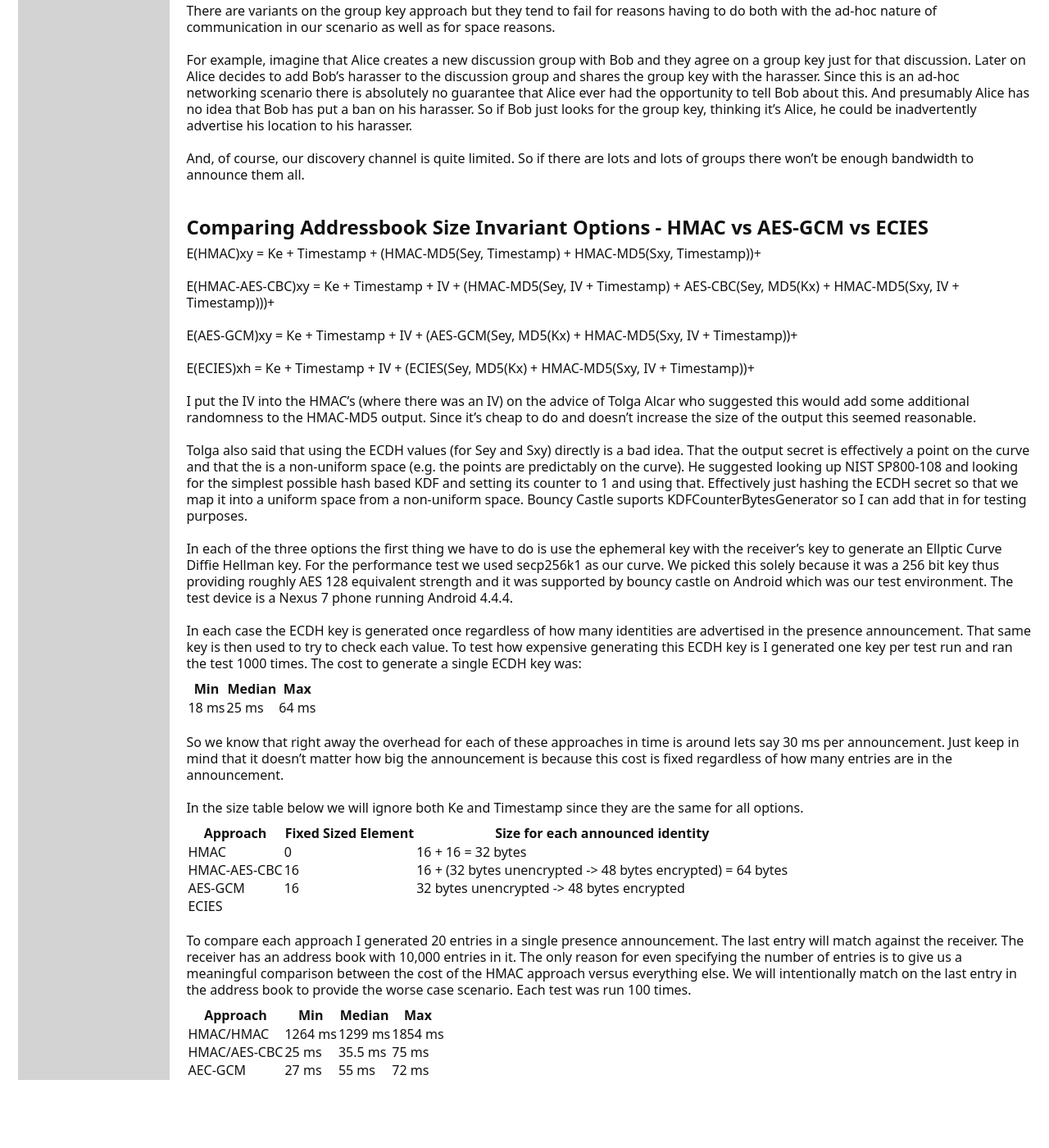
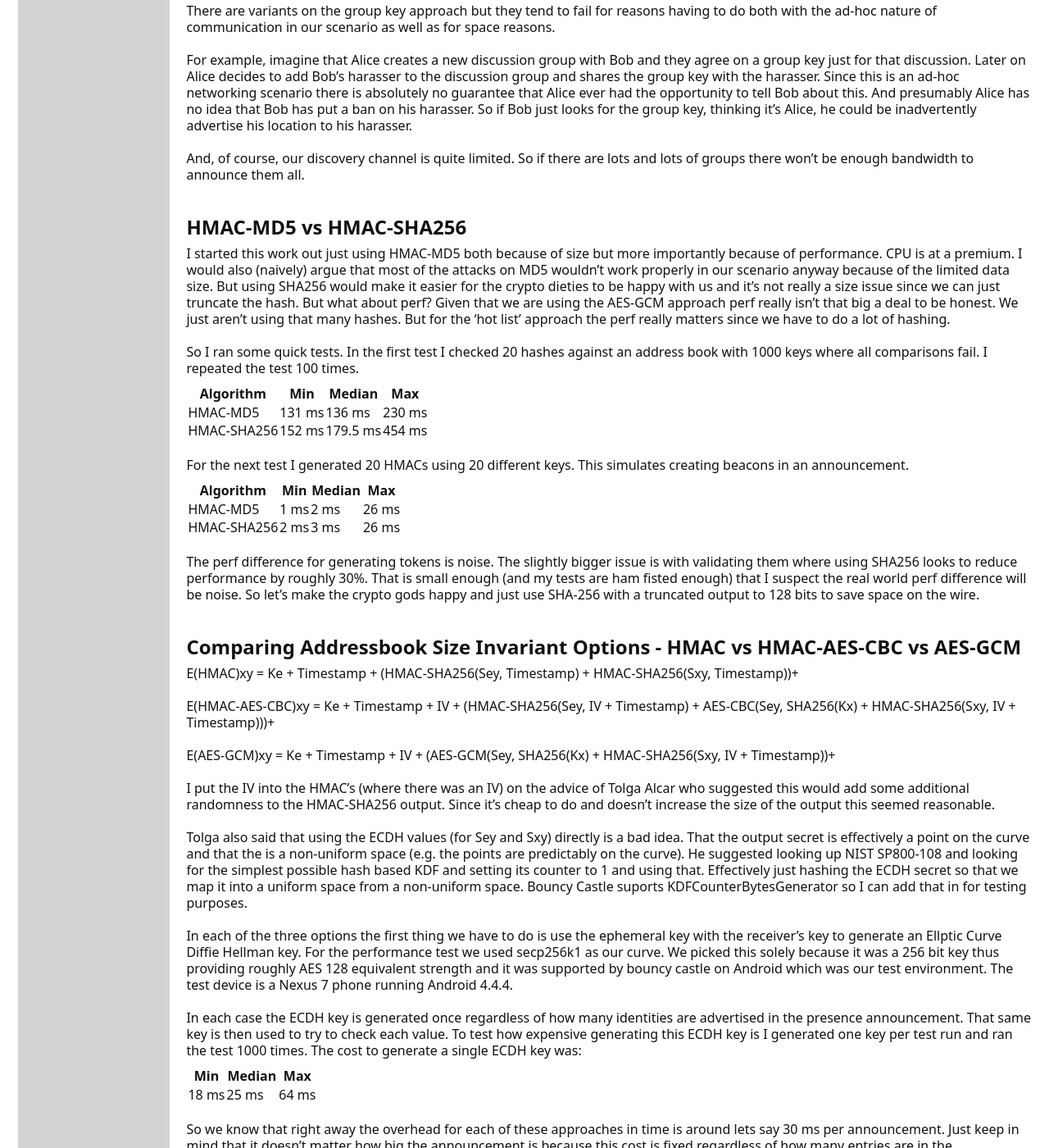
Before and after one commit to thaliproject/thali, a Jekyll site: the page built from presenceprotocolforopportunisticsynching.md, in a window 1280 px wide and 1400 px high, scrolled down 1956 px. Shown: the whole window at 82% size. Built offline with Jekyll 4.4.1, drawn with Linux system fonts in a browser that asks for light colours; Markdown is read by kramdown in place of the engine named in the settings; before the commit the page ends 3295 px from its top, so only the background shows below that; some of the changed text lies outside the part shown.

Commit message:
Update presenceprotocolforopportunisticsynching.md

```diff
--- a/presenceprotocolforopportunisticsynching.md
+++ b/presenceprotocolforopportunisticsynching.md
@@ -39,7 +39,7 @@ The goal then is to figure out how to enable devices to discover if someone who
 See the perf work I'm doing below. Still not done.
 
 # Hot List
-Exy = Timestamp + (HMAC-MD5(Sxy, Timestamp))+
+Exy = Timestamp + (HMAC-SHA256(Sxy, Timestamp))+
 
 The obvious problem being that you have to generate a HMAC for every entry in the address book and see if any match. So with a large address book that is just not going to work. But in most cases Dunbar's number saves us. Most people don't regularly work with more than a tiny number of people and pretty much can't work with more than 150 or so people meaningfully. So this means that most folks can have a "hot list" of frequently used addresses and if someone knows they are on someone else's hot list then they can just use that list. This is an optimization but it's a powerful one.
 
@@ -58,16 +58,33 @@ For example, imagine that Alice creates a new discussion group with Bob and they
 
 And, of course, our discovery channel is quite limited. So if there are lots and lots of groups there won't be enough bandwidth to announce them all.
 
-# Comparing Addressbook Size Invariant Options - HMAC vs AES-GCM vs ECIES
-E(HMAC)xy = Ke + Timestamp + (HMAC-MD5(Sey, Timestamp) + HMAC-MD5(Sxy, Timestamp))+
+# HMAC-MD5 vs HMAC-SHA256
+I started this work out just using HMAC-MD5 both because of size but more importantly because of performance. CPU is at a premium. I would also (naively) argue that most of the attacks on MD5 wouldn't work properly in our scenario anyway because of the limited data size. But using SHA256 would make it easier for the crypto dieties to be happy with us and it's not really a size issue since we can just truncate the hash. But what about perf? Given that we are using the AES-GCM approach perf really isn't that big a deal to be honest. We just aren't using that many hashes. But for the 'hot list' approach the perf really matters since we have to do a lot of hashing.
 
-E(HMAC-AES-CBC)xy = Ke + Timestamp + IV + (HMAC-MD5(Sey, IV + Timestamp) + AES-CBC(Sey, MD5(Kx) + HMAC-MD5(Sxy, IV + Timestamp)))+
+So I ran some quick tests. In the first test I checked 20 hashes against an address book with 1000 keys where all comparisons fail. I repeated the test 100 times.
 
-E(AES-GCM)xy = Ke + Timestamp + IV + (AES-GCM(Sey, MD5(Kx) + HMAC-MD5(Sxy, IV + Timestamp))+
+|Algorithm | Min | Median | Max|
+|----------|-----|--------|----|
+|HMAC-MD5  |131 ms | 136 ms   |230 ms |
+|HMAC-SHA256 | 152 ms | 179.5 ms | 454 ms |
 
-E(ECIES)xh = Ke + Timestamp + IV + (ECIES(Sey, MD5(Kx) + HMAC-MD5(Sxy, IV + Timestamp))+
+For the next test I generated 20 HMACs using 20 different keys. This simulates creating beacons in an announcement.
 
-I put the IV into the HMAC's (where there was an IV) on the advice of Tolga Alcar who suggested this would add some additional randomness to the HMAC-MD5 output. Since it's cheap to do and doesn't increase the size of the output this seemed reasonable.
+|Algorithm | Min | Median | Max|
+|----------|-----|--------|----|
+|HMAC-MD5  |1 ms | 2 ms   |26 ms|
+|HMAC-SHA256 | 2 ms | 3 ms | 26 ms|
+
+The perf difference for generating tokens is noise. The slightly bigger issue is with validating them where using SHA256 looks to reduce performance by roughly 30%. That is small enough (and my tests are ham fisted enough) that I suspect the real world perf difference will be noise. So let's make the crypto gods happy and just use SHA-256 with a truncated output to 128 bits to save space on the wire.
+
+# Comparing Addressbook Size Invariant Options - HMAC vs HMAC-AES-CBC vs AES-GCM
+E(HMAC)xy = Ke + Timestamp + (HMAC-SHA256(Sey, Timestamp) + HMAC-SHA256(Sxy, Timestamp))+
+
+E(HMAC-AES-CBC)xy = Ke + Timestamp + IV + (HMAC-SHA256(Sey, IV + Timestamp) + AES-CBC(Sey, SHA256(Kx) + HMAC-SHA256(Sxy, IV + Timestamp)))+
+
+E(AES-GCM)xy = Ke + Timestamp + IV + (AES-GCM(Sey, SHA256(Kx) + HMAC-SHA256(Sxy, IV + Timestamp))+
+
+I put the IV into the HMAC's (where there was an IV) on the advice of Tolga Alcar who suggested this would add some additional randomness to the HMAC-SHA256 output. Since it's cheap to do and doesn't increase the size of the output this seemed reasonable.
 
 Tolga also said that using the ECDH values (for Sey and Sxy) directly is a bad idea. That the output secret is effectively a point on the curve and that the is a non-uniform space (e.g. the points are predictably on the curve). He suggested looking up NIST SP800-108 and looking for the simplest possible hash based KDF and setting its counter to 1 and using that. Effectively just hashing the ECDH secret so that we map it into a uniform space from a non-uniform space. Bouncy Castle suports KDFCounterBytesGenerator so I can add that in for testing purposes.
 
@@ -88,12 +105,22 @@ In the size table below we will ignore both Ke and Timestamp since they are the
 | HMAC     | 0                   | 16 + 16 = 32 bytes               |
 | HMAC-AES-CBC | 16              | 16 + (32 bytes unencrypted -> 48 bytes encrypted) = 64 bytes |
 | AES-GCM  | 16                  | 32 bytes unencrypted -> 48 bytes encrypted |
-| ECIES    |                     |                                  |
 
 To compare each approach I generated 20 entries in a single presence announcement. The last entry will match against the receiver. The receiver has an address book with 10,000 entries in it. The only reason for even specifying the number of entries is to give us a meaningful comparison between the cost of the HMAC approach versus everything else. We will intentionally match on the last entry in the address book to provide the worse case scenario. Each test was run 100 times.
 
 | Approach | Min | Median | Max |
 |----------|-----|--------|-----|
-| HMAC/HMAC| 1264 ms | 1299 ms | 1854 ms |
-| HMAC/AES-CBC| 25 ms |  35.5 ms |  75 ms |
-| AEC-GCM | 27 ms   | 55 ms | 72 ms |
+| HMAC/HMAC| 1691 ms | 1694 ms | 1741 ms |
+| HMAC/AES-CBC| 22 ms |  36 ms |  73 ms |
+| AEC-GCM | 24 ms   | 52 ms | 59 ms |
+
+# What about ECIES?
+E(ECIES)xh = Ke + Timestamp + IV + (ECIES(Sey, SHA256(Kx) + HMAC-SHA256(Sxy, IV + Timestamp))+
+
+One can reasonably argue that AES-GCM and ECIES are morally equivalent. And I would expect them to produce outputs of comparable size and processing time.
+
+But in practice that doesn't seem to be the case. For example, the ECIES output I generate in my sample code is 133 bytes as opposed to the 48 bytes generated by AES-GCM. But I strongly suspect that this isn't a fair comparison because I'm pretty sure my configuration for ECIES is wrong. I don't think I'm using comparable hash functions or KDFs. My suspicion is that with the right configuration AES-GCM and ECIES would produce similar results.
+
+But I have to admit my limits. I found hacking through the Bouncy Castle code really painful. Docs and examples are few and far between and out of date. I found one [test file](https://github.com/bcgit/bc-java/blob/master/prov/src/test/java/org/bouncycastle/jce/provider/test/ECIESTest.java) and one [mail thread](http://bouncy-castle.1462172.n4.nabble.com/ECC-with-ECIES-Encrypt-Decrypt-Questions-td4656750.html) that even discuss ECIES. Not much else.
+
+So my current thinking is basically that ECIES is not a standard, it's not supported in the same way in different environments, the Bouncy Castle implementation is tricky and the AES-GCM approach seems to work well using widely available crypto primitives. So my plan is to bring both ECIES and AES-GCM to the crypto gurus at work and let them tell me what they think I should do.
```
